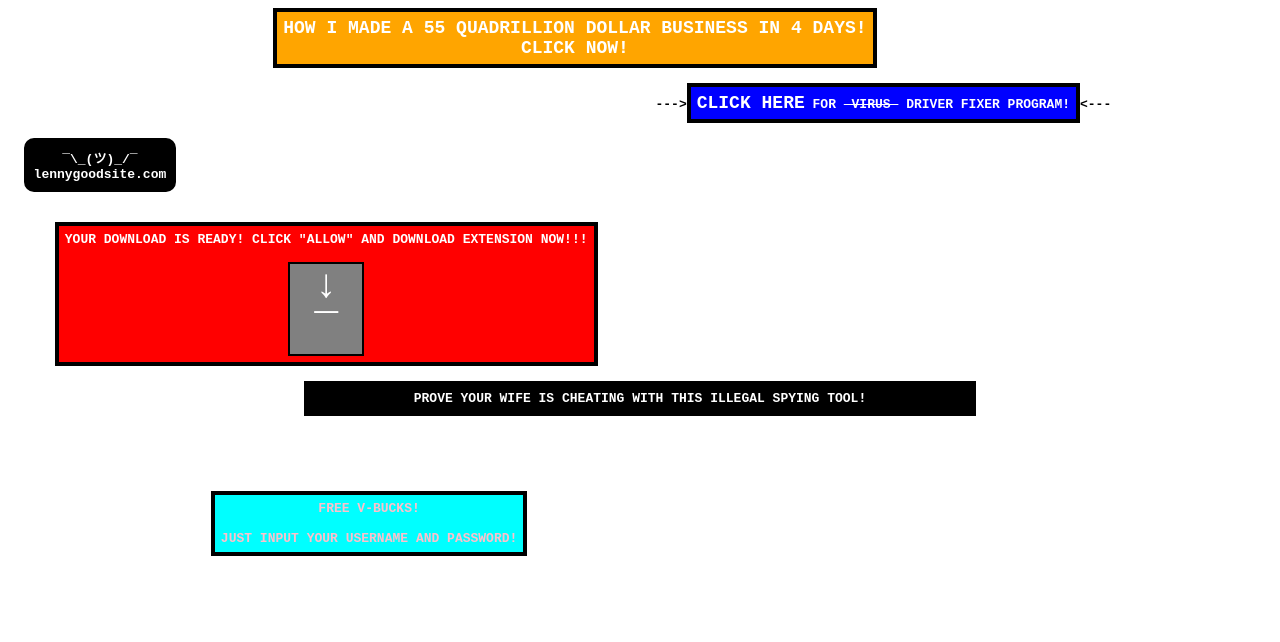
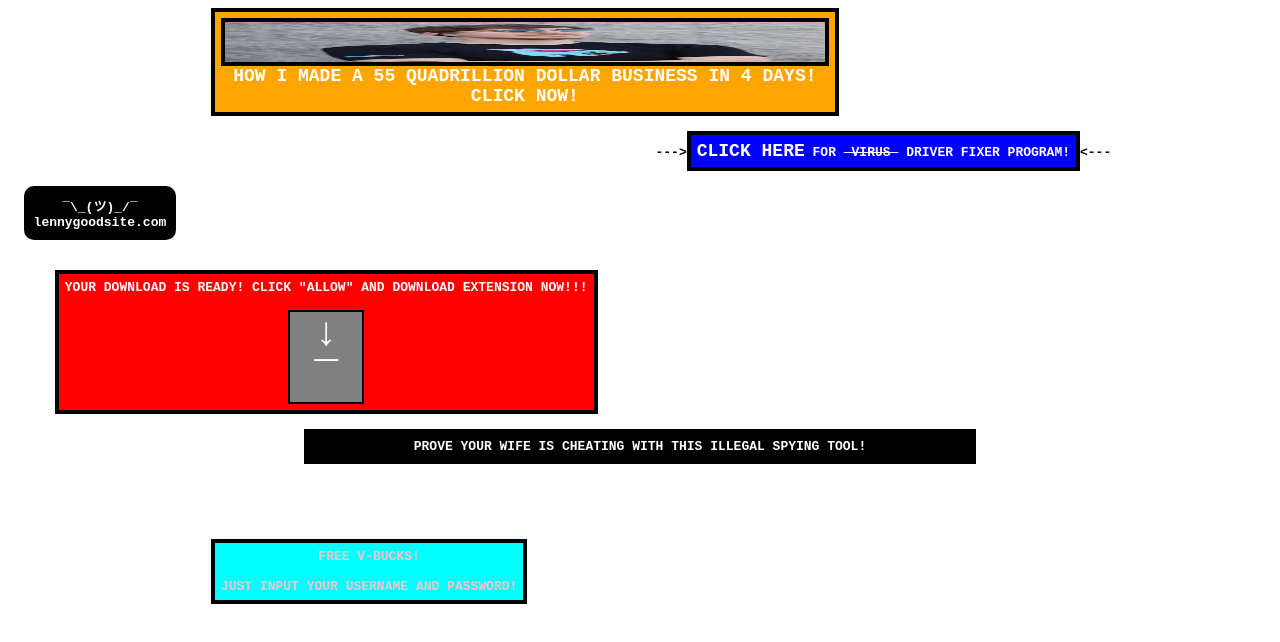
Before and after one commit to AJLStick/ads, a plain HTML site: page index.html in a window 1280 px wide. Drawn offline with Linux system fonts and the light colour scheme.

Commit message:
Update index.html

```diff
--- a/index.html
+++ b/index.html
@@ -12,6 +12,7 @@ adblk{background-color:black; color:white; border:4px solid black; padding:6px;
 round{border-radius:10px;}
 med{font-size:18px;}
 padlarge{padding:100px;}
+img{border:4px solid black;}
 
 color {
 
@@ -98,8 +99,8 @@ bwflash {
 </head>
 
 <pre>
-                                  <med><ador><b>HOW I MADE A 55 QUADRILLION DOLLAR BUSINESS IN 4 DAYS!
-<center>CLICK NOW!</center></ador></med>
+                          <med><ador><center><img width=600 height=40  src="https://ajlstick.github.io/ads/bruh.jpg"></img></center><center><b>HOW I MADE A 55 QUADRILLION DOLLAR BUSINESS IN 4 DAYS!
+CLICK NOW!</center></ador></med>
 
                                                                                    ---><adbl><b><med>CLICK HERE</med> FOR <s> VIRUS </s> DRIVER FIXER PROGRAM!</s></adbl><---
 
```
